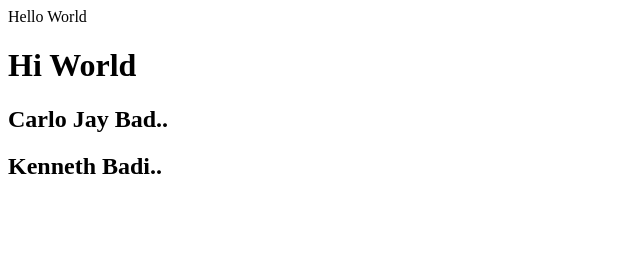
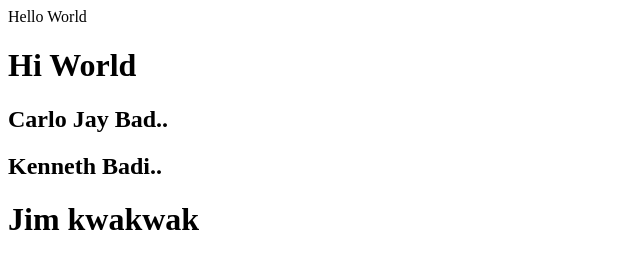
Before and after one commit to CarloJay07/IT-105-, a plain HTML site: page index.html in a window 1280 px wide. Shown: the whole page, without its empty margins (0-640 px from the left). Drawn offline with Linux system fonts and the light colour scheme.

Commit message:
Update index.html

```diff
--- a/index.html
+++ b/index.html
@@ -10,5 +10,6 @@
     <h1>Hi World</h1>
     <h2>Carlo Jay Bad..</h2>
     <h2>Kenneth Badi..</h2>
+    <h1>Jim kwakwak</h1>
 </body>
 </html>
```
